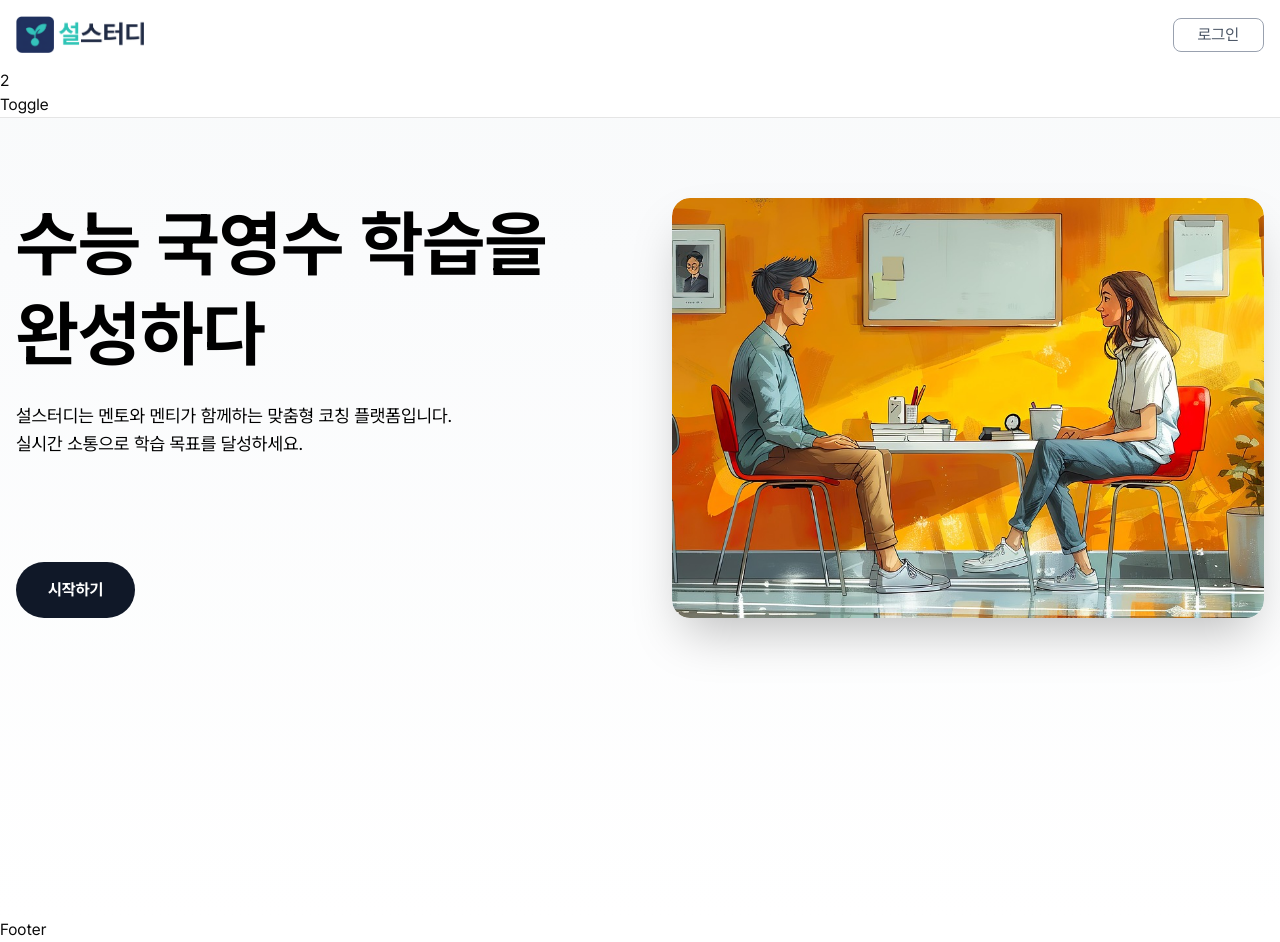
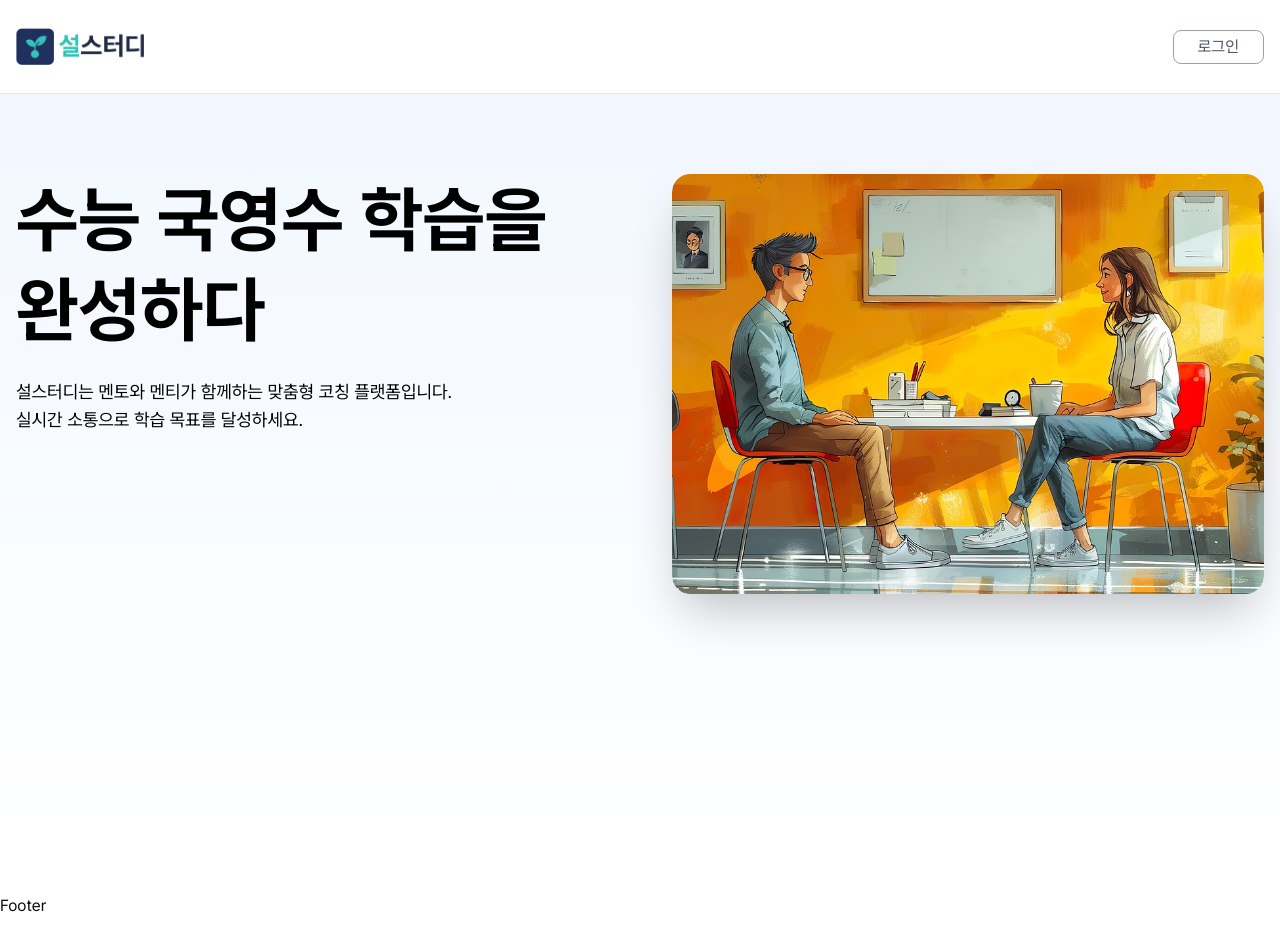
Before and after one commit to LAMED-HACKATHON/sel_study_front, a Next.js app: page / in a window 1280 px wide. After the commit the page ends 918 px from the top, so only its background shows below. Built offline with nearby package versions, Linux system fonts and the light colour scheme; no server answers.

Commit message:
style: 랜딩페이지 및 헤더 스타일 수정

```diff
--- a/src/app/page.tsx
+++ b/src/app/page.tsx
@@ -5,7 +5,7 @@ const Main = () => {
   console.log('client', process.env.NEXT_PUBLIC_API_URL);
 
   return (
-    <div className="flex min-h-screen flex-col bg-linear-to-b from-gray-50 to-white dark:from-gray-900 dark:to-black">
+    <div className="flex min-h-screen flex-col bg-linear-to-b from-[#F2F7FF] to-white dark:from-gray-900 dark:to-black">
       <section className="container mx-auto px-4 py-12 pb-20 md:py-20 md:pb-32">
         <div className="flex flex-col gap-12 lg:flex-row lg:gap-16">
           <div className="lg:w-1/2">
@@ -21,11 +21,11 @@ const Main = () => {
               </div>
 
               {/* 아래: 버튼 */}
-              <div className="pt-4">
+              {/* <div className="pt-4">
                 <button className="text-md inline-flex min-h-[56px] items-center justify-center rounded-full bg-gray-900 px-8 py-2 font-bold text-white transition-colors hover:bg-gray-800 active:bg-black">
                   시작하기
                 </button>
-              </div>
+              </div> */}
             </div>
           </div>
 
--- a/src/components/layout/Header.tsx
+++ b/src/components/layout/Header.tsx
@@ -8,7 +8,7 @@ const Header = () => {
 
   return (
     <header className="sticky top-0 z-50 border-b bg-white/80 backdrop-blur-md">
-      <div className="container mx-auto px-4 py-4">
+      <div className="container mx-auto px-4 py-7">
         <div className="flex items-center justify-between">
           <Link href="/" aria-label="홈" className="flex items-center">
             <Image src="/logo/logo.png" alt="로고" width={120} height={40} className="h-auto w-32" />
@@ -22,10 +22,6 @@ const Header = () => {
           </nav>
         </div>
       </div>
-      <div>
-        <div>{isOpen ? '1' : '2'} </div>
-        <button onClick={() => setIsOpen(!isOpen)}>Toggle</button>
-      </div>
     </header>
   );
 };
```
